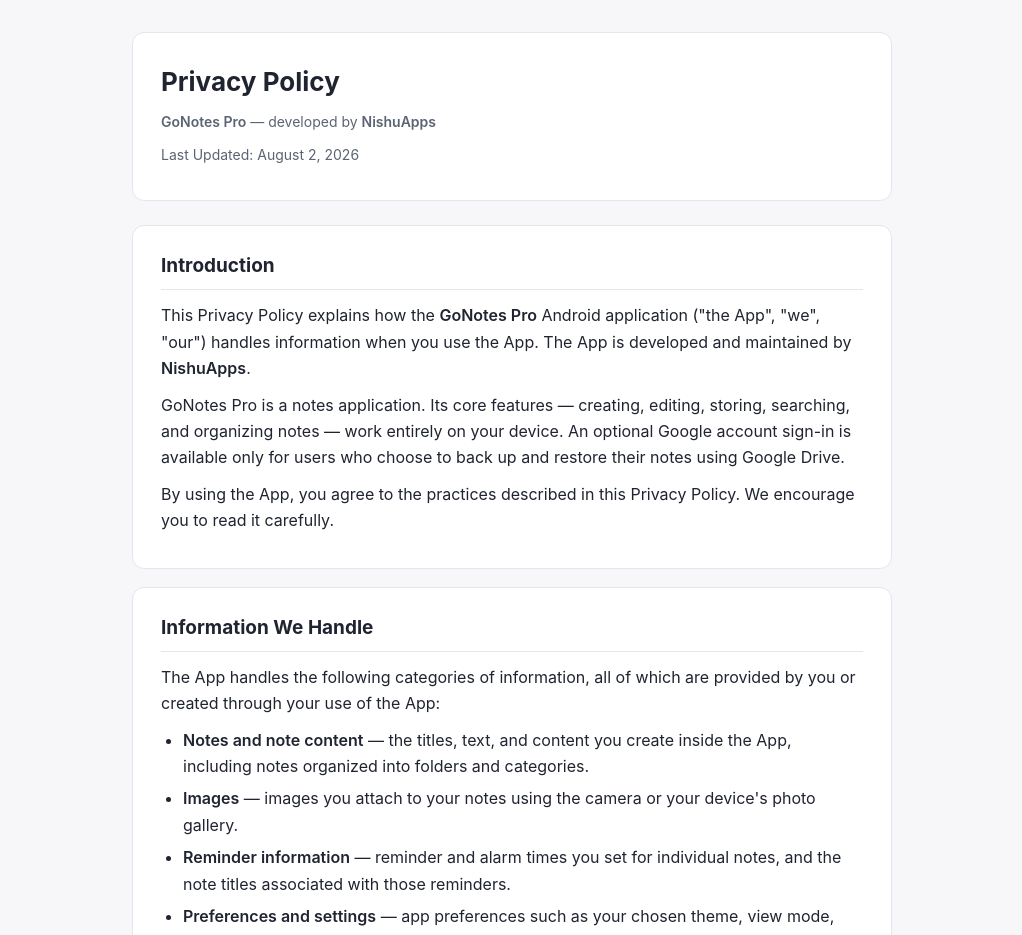
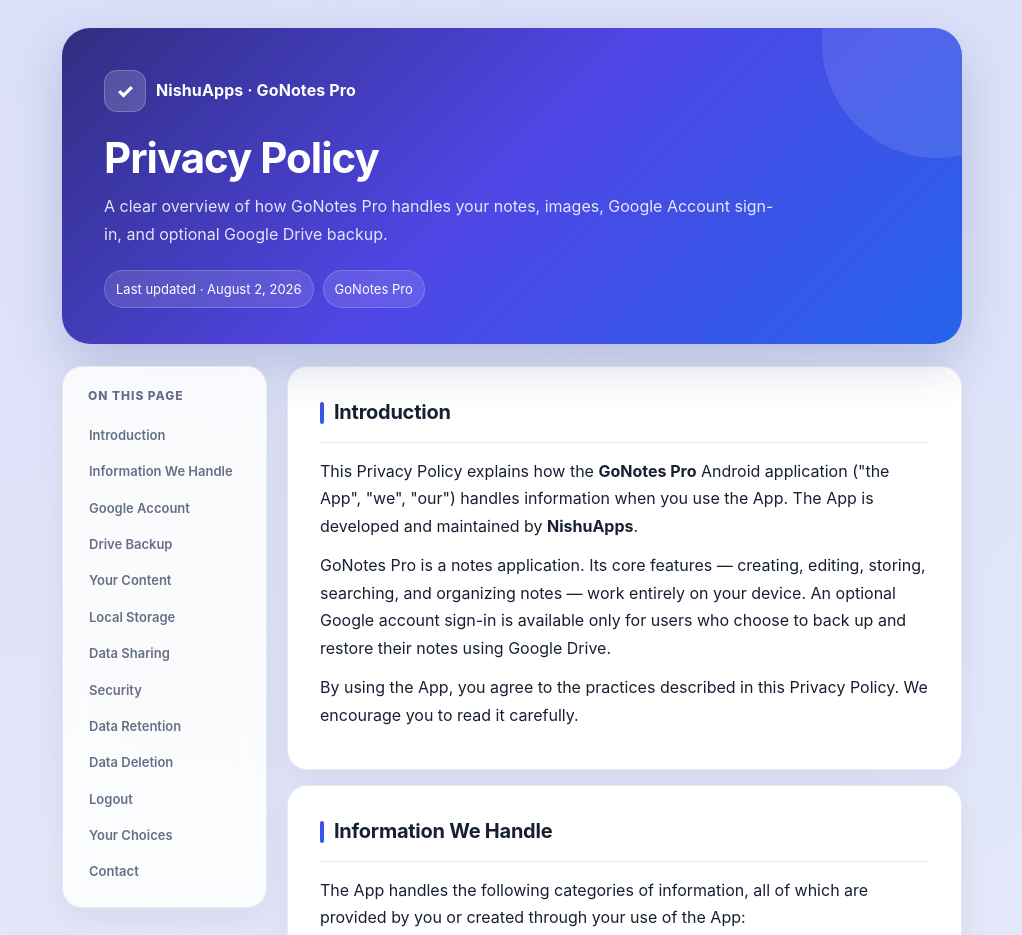
Before and after one commit to nishuapps/nishuapps.github.io, a plain HTML site: page privacy-policy.html in a window 1280 px wide. Shown: the top 935 px of the page, without its empty margins (128-1150 px from the left). Drawn offline with Linux system fonts and the light colour scheme.

Commit message:
Revise styling and layout of privacy policy page
Updated the styling and layout of the privacy policy page, including new CSS variables and improved structure for better readability.

```diff
--- a/privacy-policy.html
+++ b/privacy-policy.html
@@ -5,54 +5,153 @@
 <meta name="viewport" content="width=device-width, initial-scale=1.0">
 <title>Privacy Policy — GoNotes Pro</title>
 <style>
-  :root {
-    --bg: #f7f7f9;
-    --card: #ffffff;
-    --text: #1f2430;
-    --muted: #5b6472;
-    --accent: #2f6fed;
-    --border: #e3e6ec;
+  :root{
+    --bg:#f5f7fb;
+    --surface:#ffffff;
+    --surface-soft:#f8faff;
+    --text:#172033;
+    --muted:#667085;
+    --accent:#4f46e5;
+    --accent-2:#2563eb;
+    --border:#e7eaf0;
+    --shadow:0 10px 30px rgba(15,23,42,.06);
   }
-  * { box-sizing: border-box; margin: 0; padding: 0; }
-  body {
-    font-family: -apple-system, BlinkMacSystemFont, "Segoe UI", Roboto, Helvetica, Arial, sans-serif;
-    background: var(--bg);
-    color: var(--text);
-    line-height: 1.65;
-    padding: 0 16px 64px;
+  *{box-sizing:border-box;margin:0;padding:0}
+  html{scroll-behavior:smooth}
+  body{
+    font-family:-apple-system,BlinkMacSystemFont,"Segoe UI",Roboto,Helvetica,Arial,sans-serif;
+    background:
+      radial-gradient(circle at 10% 0%, rgba(79,70,229,.10), transparent 28%),
+      radial-gradient(circle at 90% 0%, rgba(37,99,235,.08), transparent 25%),
+      var(--bg);
+    color:var(--text);
+    line-height:1.72;
+    padding:28px 16px 72px;
   }
-  .wrap { max-width: 760px; margin: 0 auto; }
-  header {
-    background: var(--card);
-    border: 1px solid var(--border);
-    border-radius: 12px;
-    margin: 32px 0 24px;
-    padding: 28px 28px 24px;
+  .wrap{max-width:900px;margin:0 auto}
+  header{
+    position:relative;
+    overflow:hidden;
+    color:#fff;
+    border:0;
+    border-radius:28px;
+    margin:0 0 22px;
+    padding:42px 42px 36px;
+    background:linear-gradient(135deg,#312e81 0%,#4f46e5 48%,#2563eb 100%);
+    box-shadow:0 20px 50px rgba(37,48,120,.20);
   }
-  header h1 { font-size: 26px; margin-bottom: 6px; }
-  header p { color: var(--muted); font-size: 14px; }
-  main section {
-    background: var(--card);
-    border: 1px solid var(--border);
-    border-radius: 12px;
-    padding: 24px 28px;
-    margin-bottom: 18px;
+  header:after{
+    content:"";
+    position:absolute;
+    width:230px;height:230px;
+    border-radius:50%;
+    right:-90px;top:-100px;
+    background:rgba(255,255,255,.10);
   }
-  h2 { font-size: 19px; margin-bottom: 12px; padding-bottom: 8px; border-bottom: 1px solid var(--border); }
-  h3 { font-size: 15px; margin: 16px 0 6px; }
-  p { margin-bottom: 10px; }
-  ul, ol { margin: 0 0 12px 22px; }
-  li { margin-bottom: 6px; }
-  strong { font-weight: 600; }
-  a { color: var(--accent); text-decoration: none; }
-  a:hover { text-decoration: underline; }
-  .muted { color: var(--muted); font-size: 14px; }
-  .box { background: #f2f5fb; border: 1px solid var(--border); border-radius: 8px; padding: 14px 16px; margin: 12px 0; }
-  footer { text-align: center; color: var(--muted); font-size: 13px; margin-top: 24px; }
-  @media (max-width: 600px) {
-    body { padding: 0 10px 40px; }
-    header, main section { padding: 18px 16px; }
-    header h1 { font-size: 22px; }
+  .brand{
+    display:inline-flex;
+    align-items:center;
+    gap:10px;
+    margin-bottom:22px;
+    position:relative;
+    z-index:1;
+  }
+  .brand-mark{
+    width:42px;height:42px;border-radius:13px;
+    display:grid;place-items:center;
+    background:rgba(255,255,255,.16);
+    border:1px solid rgba(255,255,255,.22);
+    font-size:20px;
+    font-weight:800;
+  }
+  .brand-name{font-weight:700;letter-spacing:.1px}
+  header h1{
+    position:relative;z-index:1;
+    font-size:clamp(30px,5vw,42px);
+    line-height:1.12;
+    letter-spacing:-1px;
+    margin-bottom:12px;
+  }
+  header .lead{
+    position:relative;z-index:1;
+    max-width:680px;
+    color:rgba(255,255,255,.86);
+    font-size:16px;
+    margin-bottom:22px;
+  }
+  .meta{
+    position:relative;z-index:1;
+    display:flex;flex-wrap:wrap;gap:9px;
+  }
+  .pill{
+    display:inline-flex;align-items:center;
+    padding:7px 11px;border-radius:999px;
+    background:rgba(255,255,255,.12);
+    border:1px solid rgba(255,255,255,.18);
+    color:#fff;font-size:13px;
+  }
+  .layout{display:grid;grid-template-columns:205px minmax(0,1fr);gap:20px;align-items:start}
+  .toc{
+    position:sticky;top:18px;
+    background:rgba(255,255,255,.86);
+    backdrop-filter:blur(12px);
+    border:1px solid var(--border);
+    border-radius:20px;
+    padding:17px;
+    box-shadow:var(--shadow);
+  }
+  .toc-title{font-size:12px;font-weight:800;text-transform:uppercase;letter-spacing:.08em;color:var(--muted);margin:2px 8px 10px}
+  .toc a{
+    display:block;padding:7px 9px;border-radius:9px;
+    color:var(--muted);font-size:13px;text-decoration:none;
+  }
+  .toc a:hover{background:var(--surface-soft);color:var(--accent)}
+  main section{
+    scroll-margin-top:18px;
+    background:var(--surface);
+    border:1px solid var(--border);
+    border-radius:20px;
+    padding:28px 32px;
+    margin-bottom:15px;
+    box-shadow:var(--shadow);
+  }
+  h2{
+    display:flex;align-items:center;gap:10px;
+    font-size:20px;letter-spacing:-.25px;
+    margin-bottom:15px;padding-bottom:12px;
+    border-bottom:1px solid var(--border);
+  }
+  h2:before{
+    content:"";
+    width:4px;height:22px;border-radius:4px;
+    background:linear-gradient(180deg,var(--accent),var(--accent-2));
+    flex:none;
+  }
+  h3{font-size:15px;margin:18px 0 7px}
+  p{margin-bottom:12px}
+  ul,ol{margin:0 0 14px 21px}
+  li{margin-bottom:7px;padding-left:2px}
+  strong{font-weight:700}
+  a{color:var(--accent);text-decoration:none;font-weight:600}
+  a:hover{text-decoration:underline}
+  .muted{color:var(--muted);font-size:14px}
+  .box{
+    background:linear-gradient(180deg,#f8faff,#f4f6ff);
+    border:1px solid #dfe3ff;
+    border-radius:14px;
+    padding:16px 18px;
+    margin:15px 0;
+  }
+  footer{text-align:center;color:var(--muted);font-size:13px;margin-top:24px;padding:8px}
+  @media(max-width:760px){
+    body{padding:14px 10px 48px}
+    header{border-radius:22px;padding:30px 23px 26px}
+    .layout{display:block}
+    .toc{display:none}
+    main section{padding:22px 20px;border-radius:17px}
+  }
+  @media(prefers-reduced-motion:reduce){
+    html{scroll-behavior:auto}
   }
 </style>
 </head>
@@ -60,21 +159,46 @@
 <div class="wrap">
 
 <header>
+  <div class="brand">
+    <div class="brand-mark">✓</div>
+    <div class="brand-name">NishuApps · GoNotes Pro</div>
+  </div>
   <h1>Privacy Policy</h1>
-  <p><strong>GoNotes Pro</strong> — developed by <strong>NishuApps</strong></p>
-  <p class="muted">Last Updated: August 2, 2026</p>
+  <p class="lead">A clear overview of how GoNotes Pro handles your notes, images, Google Account sign-in, and optional Google Drive backup.</p>
+  <div class="meta">
+    <span class="pill">Last updated · August 2, 2026</span>
+    <span class="pill">GoNotes Pro</span>
+  </div>
 </header>
+
+<div class="layout">
+  <nav class="toc" aria-label="Privacy Policy sections">
+    <div class="toc-title">On this page</div>
+    <a href="#intro">Introduction</a>
+    <a href="#information">Information We Handle</a>
+    <a href="#google">Google Account</a>
+    <a href="#drive">Drive Backup</a>
+    <a href="#content">Your Content</a>
+    <a href="#storage">Local Storage</a>
+    <a href="#sharing">Data Sharing</a>
+    <a href="#security">Security</a>
+    <a href="#retention">Data Retention</a>
+    <a href="#deletion">Data Deletion</a>
+    <a href="#logout">Logout</a>
+    <a href="#choices">Your Choices</a>
+    <a href="#contact">Contact</a>
+  </nav>
 
 <main>
 
-<section>
+<section id="intro">
   <h2>Introduction</h2>
   <p>This Privacy Policy explains how the <strong>GoNotes Pro</strong> Android application ("the App", "we", "our") handles information when you use the App. The App is developed and maintained by <strong>NishuApps</strong>.</p>
   <p>GoNotes Pro is a notes application. Its core features — creating, editing, storing, searching, and organizing notes — work entirely on your device. An optional Google account sign-in is available only for users who choose to back up and restore their notes using Google Drive.</p>
   <p>By using the App, you agree to the practices described in this Privacy Policy. We encourage you to read it carefully.</p>
 </section>
 
-<section>
+<section id="information">
   <h2>Information We Handle</h2>
   <p>The App handles the following categories of information, all of which are provided by you or created through your use of the App:</p>
   <ul>
@@ -87,7 +211,7 @@
   <p>The App does <strong>not</strong> collect device location, contacts, calendar data, SMS or call information, financial information, health information, or advertising identifiers. The App does not use any analytics, advertising, or tracking services.</p>
 </section>
 
-<section>
+<section id="google">
   <h2>Google Account / Authentication</h2>
   <p>GoNotes Pro does <strong>not</strong> create or maintain a separate GoNotes Pro user account. There is no registration system, no email-and-password sign-up, and no GoNotes-specific account profile.</p>
   <p>Instead, the App optionally uses your <strong>existing Google Account</strong> through Google Sign-In for two purposes only:</p>
@@ -100,7 +224,7 @@
   <p>Sign-in is <strong>completely optional</strong>. If you do not sign in, all App features other than cloud backup and restore continue to work normally.</p>
 </section>
 
-<section>
+<section id="drive">
   <h2>Google Drive Backup &amp; Synchronization</h2>
   <p>Google Drive backup and synchronization are available when you sign in with your Google Account. After your first sign-in, GoNotes Pro automatically begins backing up your existing notes and associated images to the app-specific area of your Google Drive. While you remain signed in, newly created notes, associated images, and changes to existing notes may be automatically synchronized to your Google Drive backup.</p>
   <p>When you sign in again after previously using the backup feature, GoNotes Pro first restores available data from your existing GoNotes Pro backup and then uploads local data that is not already present in that backup.</p>
@@ -109,7 +233,7 @@
   <p>GoNotes Pro uses its app-specific Google Drive storage for its backup data and does not access, modify, or delete your other personal files or folders in Google Drive.</p>
 </section>
 
-<section>
+<section id="content">
   <h2>User-Generated Content</h2>
   <p>The content you create in the App remains under your control. This includes:</p>
   <ul>
@@ -122,7 +246,7 @@
   <p>Your user-generated content is <strong>not shared with any third party</strong>. It is not sold, and it is not used for advertising or analytics.</p>
 </section>
 
-<section>
+<section id="storage">
   <h2>Local Storage</h2>
   <p>The App stores data on your device in the following ways:</p>
   <ul>
@@ -148,7 +272,7 @@
   <p>The App does not use your information for advertising, marketing, profiling, or any purpose other than those described in this Policy.</p>
 </section>
 
-<section>
+<section id="sharing">
   <h2>Data Sharing / Third Parties</h2>
   <p>GoNotes Pro does <strong>not</strong> sell, rent, or share your information with third parties for advertising, analytics, or any commercial purpose.</p>
   <p>However, because the App integrates with Google services, certain information is provided to Google when you choose to use those features:</p>
@@ -172,7 +296,7 @@
   <p>The App does not request access to your contacts, location, microphone, call logs, SMS, calendar, or media storage.</p>
 </section>
 
-<section>
+<section id="security">
   <h2>Security</h2>
   <p>We take reasonable technical and organizational measures to help protect your information:</p>
   <ul>
@@ -185,7 +309,7 @@
   <p>While we strive to use reasonable safeguards, no method of electronic storage or transmission is completely secure. We cannot guarantee absolute security of your information.</p>
 </section>
 
-<section>
+<section id="retention">
   <h2>Data Retention</h2>
   <p>The App retains information for as long as necessary to provide the functionality you request, unless you choose to delete it using the deletion features described below.</p>
   <ul>
@@ -195,7 +319,7 @@
   <p>We do not enforce any fixed retention period because the App has no servers of its own — data is not stored by us, only on your device and, if you choose, in your Google Drive.</p>
 </section>
 
-<section>
+<section id="deletion">
   <h2>Data Deletion</h2>
   <p>You can delete your GoNotes Pro data from inside the App at any time.</p>
   <div class="box">
@@ -215,7 +339,7 @@
   </ul>
 </section>
 
-<section>
+<section id="logout">
   <h2>Logout / Disconnect</h2>
   <p>The App provides a <strong>Logout</strong> option for users who have signed in with Google.</p>
   <p>Logout does the following:</p>
@@ -233,7 +357,7 @@
   <p>GoNotes Pro is a general-purpose notes application and is not directed at children under the age of 13. We do not knowingly collect personal information from children. If you are a parent or guardian and believe your child has provided personal information through the App, please contact us at the address below so we can assist.</p>
 </section>
 
-<section>
+<section id="choices">
   <h2>User Choices</h2>
   <p>You have the following choices regarding your information:</p>
   <ul>
@@ -252,7 +376,7 @@
   <p>We encourage you to review this Privacy Policy periodically to stay informed about how the App handles your information.</p>
 </section>
 
-<section>
+<section id="contact">
   <h2>Contact Us</h2>
   <p>If you have any questions, concerns, or requests regarding this Privacy Policy or your data, you can contact us at:</p>
   <p><strong>NishuApps</strong><br>
@@ -261,6 +385,7 @@
 </section>
 
 </main>
+</div>
 
 <footer>
   <p>© 2026 NishuApps. All rights reserved.</p>
```
